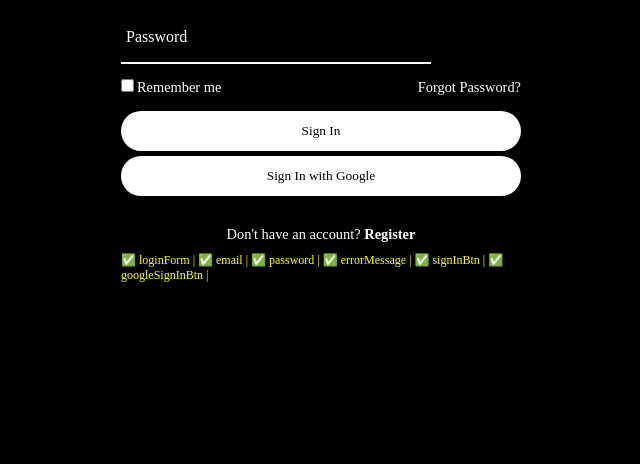
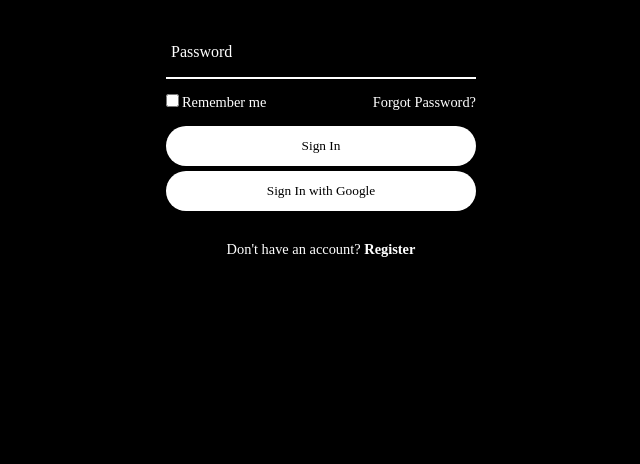
Before and after one commit to TriumphTega/JsWorld, a plain HTML site: page index.html in a window 1280 px wide. Shown: the part 336-800 px from the top of the page, without its empty margins (319-959 px from the left). Drawn offline with nearby package versions, Linux system fonts and the light colour scheme.

Commit message:
Remove debug error message test

```diff
--- a/index.html
+++ b/index.html
@@ -73,41 +73,7 @@
         const auth = getAuth(app);
         console.log("✅ Firebase initialized!");
 
-        // Debug function
-        function checkElements() {
-            console.log("========================================");
-            console.log("🔍 CHECKING DOM ELEMENTS");
-            console.log("========================================");
 
-            const debugInfo = document.getElementById('debugInfo');
-            let debugText = "";
-
-            const elements = {
-                'loginForm': document.getElementById('loginForm'),
-                'email': document.getElementById('email'),
-                'password': document.getElementById('password'),
-                'errorMessage': document.getElementById('errorMessage'),
-                'signInBtn': document.getElementById('signInBtn'),
-                'googleSignInBtn': document.getElementById('googleSignInBtn')
-            };
-
-            for (const [name, element] of Object.entries(elements)) {
-                if (element) {
-                    console.log(`✅ ${name}: FOUND`);
-                    debugText += `✅ ${name} | `;
-                } else {
-                    console.log(`❌ ${name}: NOT FOUND`);
-                    debugText += `❌ ${name} | `;
-                }
-            }
-
-            if (debugInfo) {
-                debugInfo.textContent = debugText;
-                debugInfo.style.display = 'block';
-            }
-
-            return elements;
-        }
 
         // Initialize after a short delay to ensure DOM is ready
         function init() {
```
